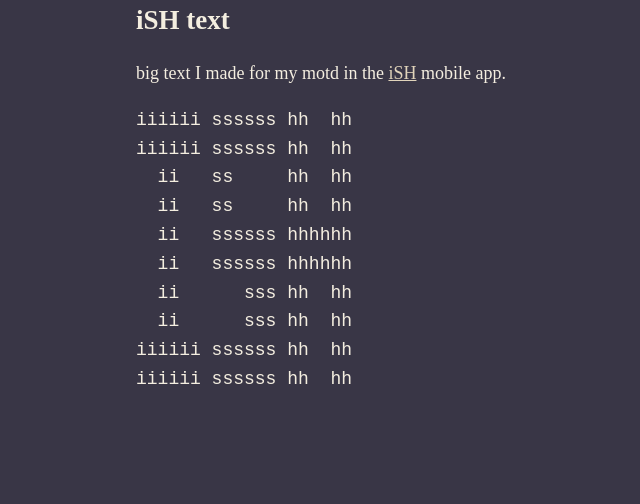
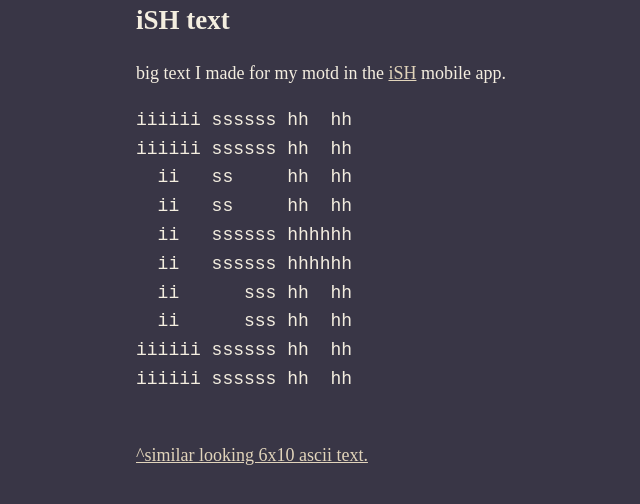
Before and after one commit to flatfuzzball/flatfuzzball.github.io, a plain HTML site: page random.html in a window 1280 px wide. Shown: the part 156-660 px from the top of the page, without its empty margins (179-819 px from the left). Drawn offline with Linux system fonts and the light colour scheme.

Commit message:
Update random.html

```diff
--- a/random.html
+++ b/random.html
@@ -26,5 +26,7 @@ iiiiii ssssss hh  hh
 iiiiii ssssss hh  hh
 
 </pre>
+
+<a href="asciitext.txt">^similar looking 6x10 ascii text.</a>
 </body>
 </html>
```
